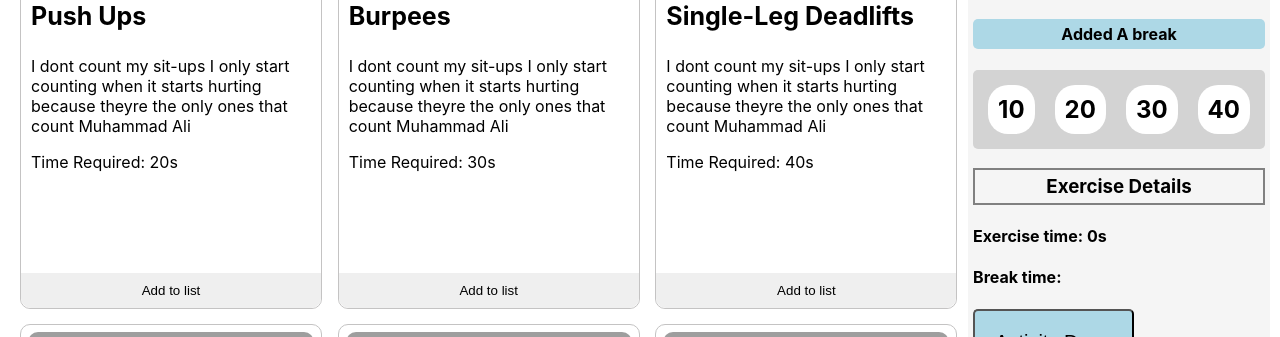
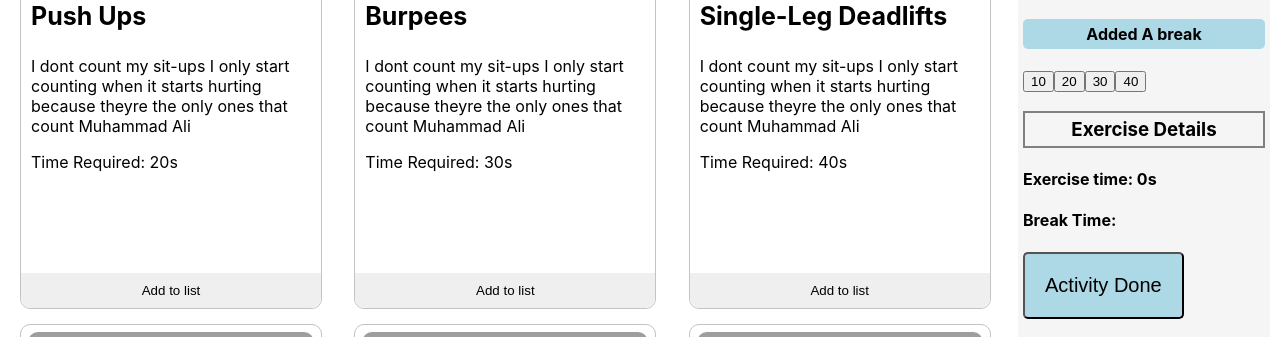
Before and after one commit to tawhidulshehzad/ulta-active-club, a React (Create React App) app: page / in a window 1280 px wide. Shown: the part 336-673 px from the top of the page. Built offline with nearby package versions, Linux system fonts and the light colour scheme; grey boxes are pictures that could not be loaded.

Commit message:
local storage update

```diff
--- a/src/components/Database/Database.js
+++ b/src/components/Database/Database.js
@@ -0,0 +1,18 @@
+const addToDb = (e) => {
+  let breakTime = {};
+
+  const quantity = breakTime[e];
+  if (!quantity) {
+      breakTime[e] = 1;
+  }
+  localStorage.setItem("break-time", JSON.stringify(breakTime));
+};
+const getStoredTime = () => {
+  let breakTime = {};
+  const storedTime = localStorage.getItem("break-time");
+  if (storedTime) {
+      breakTime = JSON.parse(storedTime);
+  }
+  return breakTime;
+};
+export { addToDb, getStoredTime };
--- a/src/components/List/List.js
+++ b/src/components/List/List.js
@@ -1,9 +1,27 @@
 import { toast } from "react-toastify";
 import "react-toastify/dist/ReactToastify.css";
-import React from "react";
+import React, { useEffect, useState } from "react";
+import { addToDb, getStoredTime } from "../Database/Database";
 
 const List = (props) => {
   const { list } = props;
+  const [breakTime, setBreakTime] = useState([]);
+
+  useEffect(() => {
+    const storedTime = getStoredTime();
+    const savedBreakTime = [];
+    for (const e in storedTime) {
+      savedBreakTime.push(e);
+
+      setBreakTime(savedBreakTime);
+    }
+  }, []);
+
+  const handleBreak = (e) => {
+    setBreakTime(e.target.value);
+    addToDb(e.target.value);
+  };
+
   let total = 0;
   for (const lis of list) {
     total = total + lis.time;
@@ -59,19 +77,11 @@ const List = (props) => {
       >
         Added A break{" "}
       </h4>
-      <div
-        className="break"
-        style={{
-          backgroundColor: "lightGray",
-          padding: "5px",
-          borderRadius: "5px",
-          display: "flex",
-        }}
-      >
-        <h2>10</h2>
-        <h2>20</h2>
-        <h2>30</h2>
-        <h2>40</h2>
+      <div>
+        <input onClick={handleBreak} value="10" type="button" />
+        <input onClick={handleBreak} value="20" type="button" />
+        <input onClick={handleBreak} value="30" type="button" />
+        <input onClick={handleBreak} value="40" type="button" />
       </div>
       <h3
         style={{
@@ -83,7 +93,7 @@ const List = (props) => {
         Exercise Details
       </h3>
       <h4>Exercise time: {total}s </h4>
-      <h4>Break time: </h4>
+      <h4>Break Time: {breakTime} </h4>
       <button
         onClick={notify}
         style={{
```
